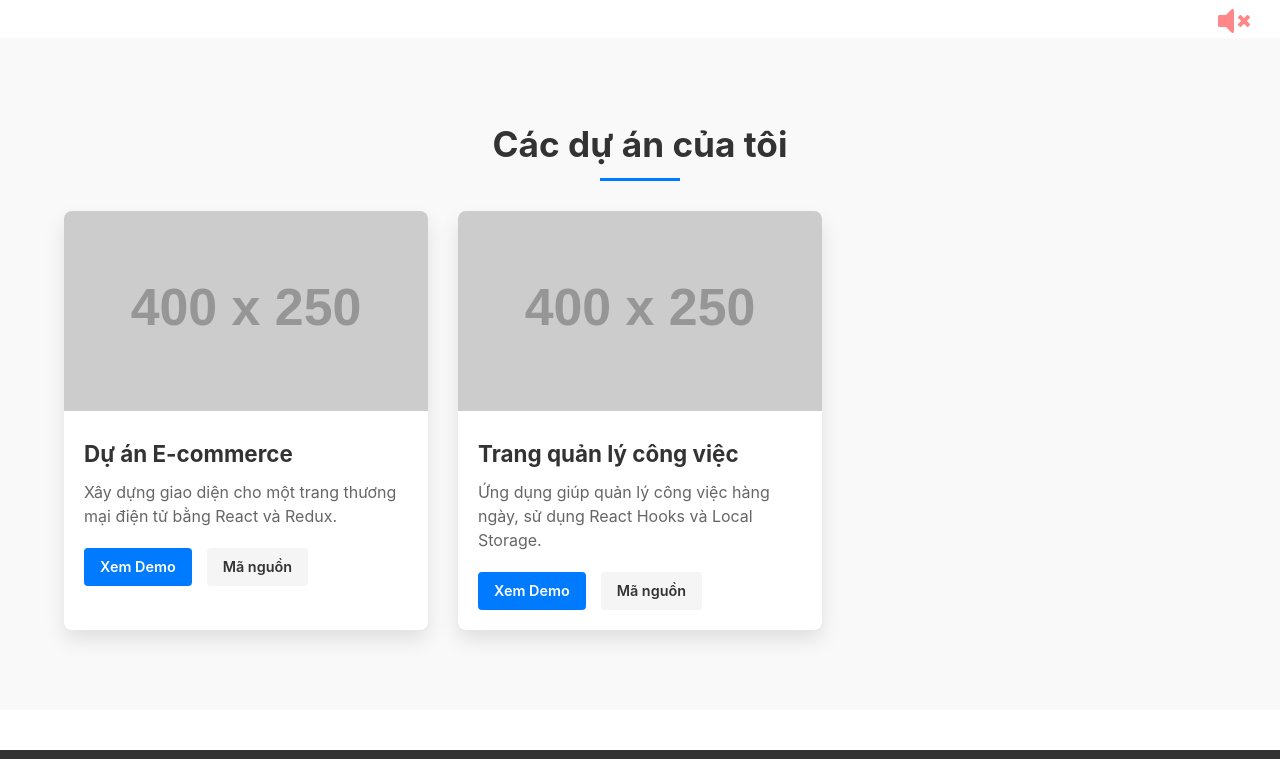
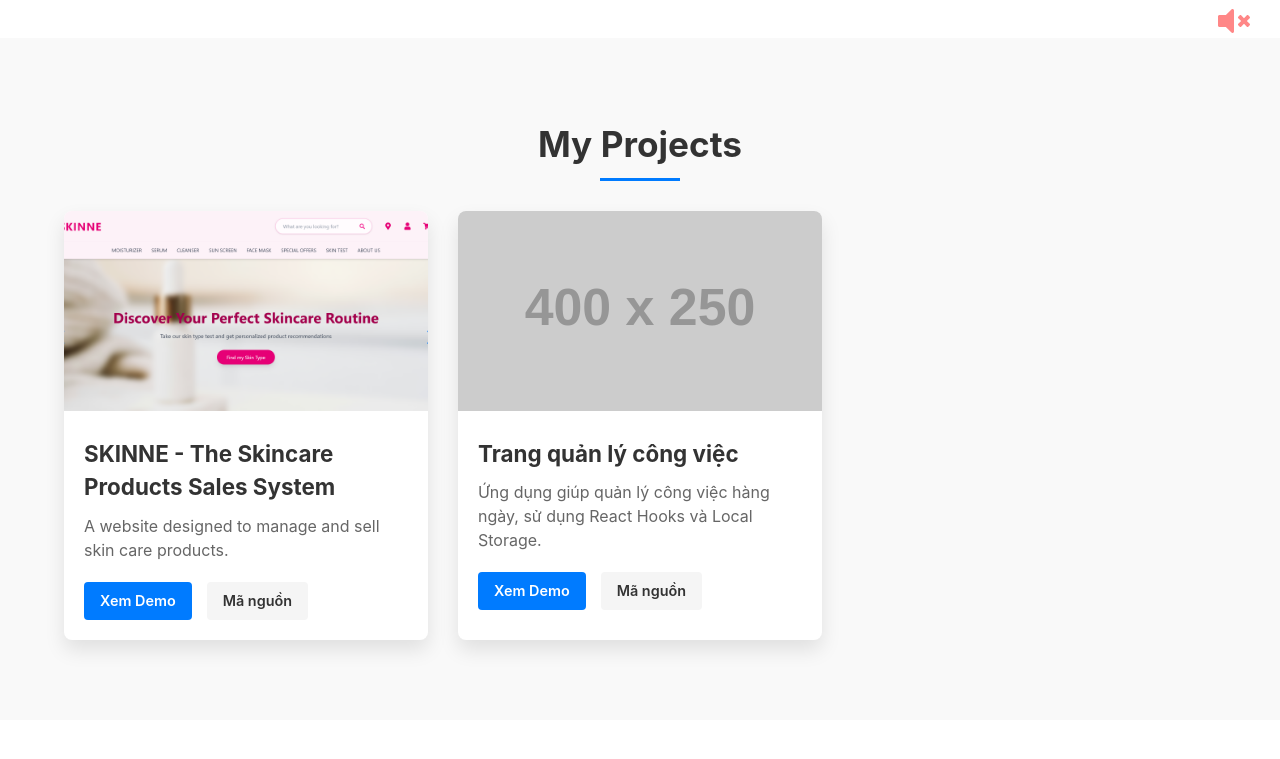
Before and after one commit to BaoNG0105/Portfolio, a React (Vite) app: page / in a window 1280 px wide. Shown: the part 720-1479 px from the top of the page. Built offline with nearby package versions, Linux system fonts and the light colour scheme; a web font is replaced by a local one.

Commit message:
add a SKINNE project into portfolio

```diff
--- a/src/sections/ProjectsSection.jsx
+++ b/src/sections/ProjectsSection.jsx
@@ -1,15 +1,16 @@
 import React from "react";
 import ProjectCard from '../components/ProjectCard';
 import '../styles/ProjectsSection.css';
+import skinneImage from '../assets/image/skinne.png'; // Import ảnh của bạn
 
 // Dữ liệu dự án, bạn có thể tách ra file JSON riêng để dễ quản lý
 const myProjects = [
     {
-      title: 'Dự án E-commerce',
-      description: 'Xây dựng giao diện cho một trang thương mại điện tử bằng React và Redux.',
-      imageUrl: 'https://via.placeholder.com/400x250', // Thay bằng ảnh dự án của bạn
-      liveUrl: 'https://example.com',
-      sourceUrl: 'https://github.com/your-username/project-1',
+      title: 'SKINNE - The Skincare Products Sales System',
+      description: 'A website designed to manage and sell skin care products.',
+      imageUrl: skinneImage, // Thay bằng ảnh dự án của bạn
+      liveUrl: 'https://skincare-products-sales-system-omega.vercel.app/',
+      sourceUrl: 'https://github.com/BaoNG0105/SkincareProductsSalesSystem',
     },
     {
       title: 'Trang quản lý công việc',
@@ -23,7 +24,7 @@ const myProjects = [
   function ProjectsSection() {
     return (
       <section id="projects" className="projects-section">
-        <h2>Các dự án của tôi</h2>
+        <h2>My Projects</h2>
         <div className="projects-grid">
           {myProjects.map((project, index) => (
             <ProjectCard key={index} {...project} />
```
Also changed, not shown: src/assets/image/skinne.png (added).
